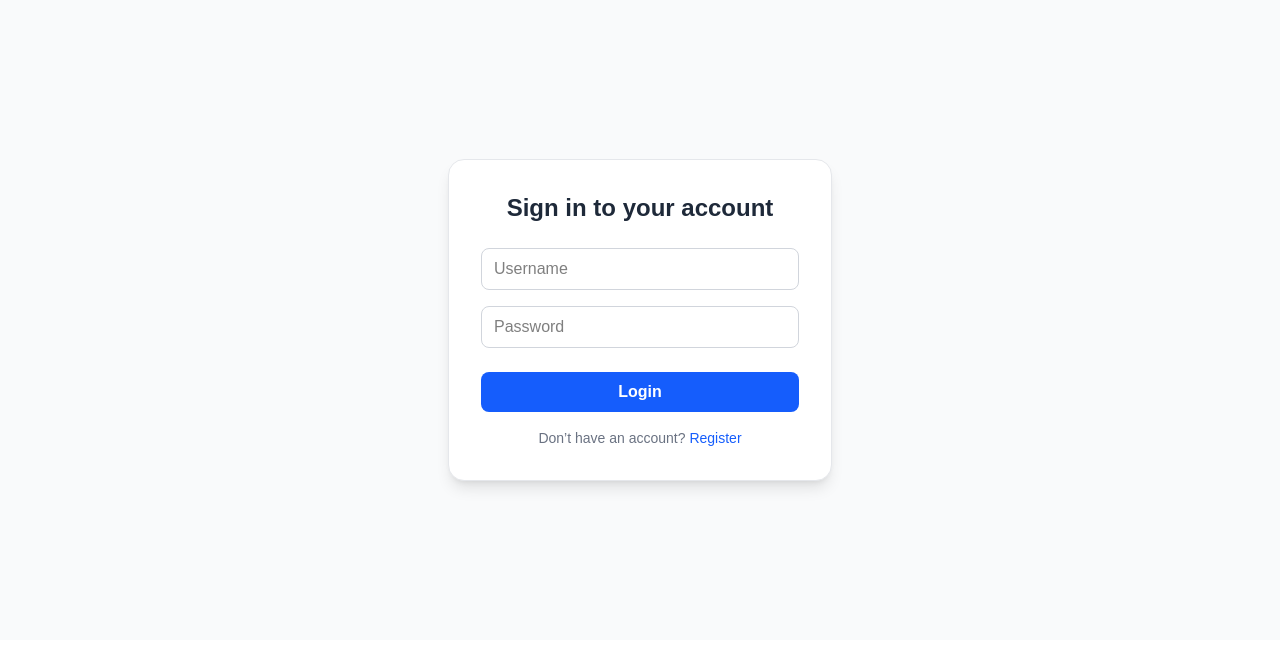
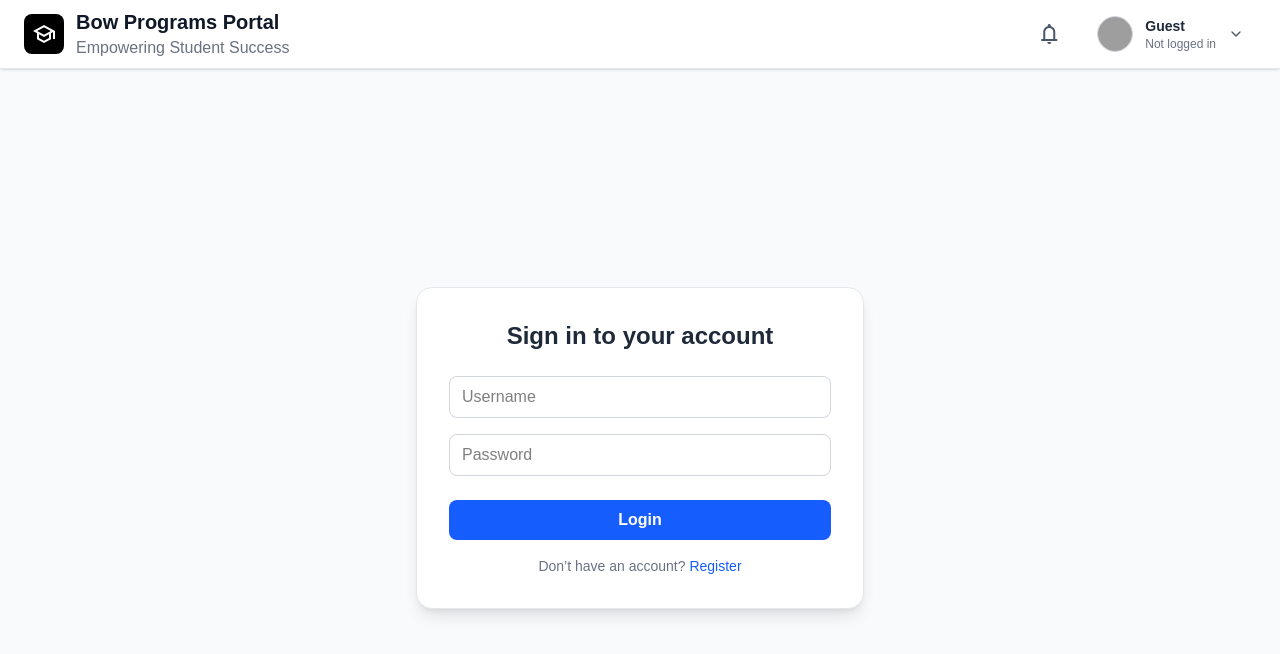
Before and after one commit to Lorenzo-Ronzani/web_programming_project, a React (Vite) app: page /login in a window 1280 px wide. Shown: the top 654 px of the page. Built offline with nearby package versions, Linux system fonts and the light colour scheme; grey boxes are pictures that could not be loaded; a web font is replaced by a local one.

Commit message:
update login pago

```diff
--- a/src/pages/LoginPage.jsx
+++ b/src/pages/LoginPage.jsx
@@ -1,16 +1,21 @@
 import React, { useState } from "react";
 import { useNavigate } from "react-router-dom";
 import { useAuth } from "../context/AuthContext";
+import TopBar from "../components/topbar/TopBar";
 
 /*
-  LoginPage:
-  - Displays a standalone login form.
-  - Uses AuthContext to validate credentials (from users.json).
+  LoginPage
+  ---------------------
+  - Displays a standalone login form below the TopBar.
+  - Uses AuthContext to validate credentials from users.json.
   - Redirects to the home page ("/") after successful login.
+  - Fixed layout spacing: no margin above the TopBar.
 */
+
 const LoginPage = () => {
-  const { login } = useAuth(); // imported from context
+  const { login } = useAuth();
   const navigate = useNavigate();
+
   const [username, setUsername] = useState("");
   const [password, setPassword] = useState("");
   const [error, setError] = useState("");
@@ -19,17 +24,25 @@ const LoginPage = () => {
     e.preventDefault();
     const success = login(username, password);
     if (success) {
-      navigate("/"); // redirect to home after login
+      navigate("/"); // ✅ Redirect to home page
     } else {
       setError("Invalid username or password");
     }
   };
 
   return (
-    <div className="flex flex-col items-center justify-center h-[80vh] bg-gray-50">
+    <div className="min-h-screen flex flex-col bg-gray-50 overflow-hidden">
+      {/* ✅ Fixed TopBar at top (no space above) */}
+      <div className="fixed top-0 left-0 w-full z-50">
+        <TopBar />
+      </div>
+
+      {/* ==== Centered Login Form ==== */}
+      <div className="flex flex-1 items-center justify-center px-4 pt-24">
+        {/* 👆 added pt-24 (padding-top) to prevent overlap with TopBar */}
         <form
           onSubmit={handleSubmit}
-        className="bg-white shadow-lg rounded-2xl p-8 w-96 border border-gray-200"
+          className="bg-white shadow-lg rounded-2xl p-8 w-full max-w-md border border-gray-200"
         >
           <h1 className="text-2xl font-bold text-center mb-6 text-gray-800">
             Sign in to your account
@@ -44,7 +57,7 @@ const LoginPage = () => {
             placeholder="Username"
             value={username}
             onChange={(e) => setUsername(e.target.value)}
-          className="w-full border border-gray-300 rounded-lg px-3 py-2 mb-4 focus:ring-2 focus:ring-blue-500"
+            className="w-full border border-gray-300 rounded-lg px-3 py-2 mb-4 focus:ring-2 focus:ring-blue-500 outline-none"
           />
 
           <input
@@ -52,7 +65,7 @@ const LoginPage = () => {
             placeholder="Password"
             value={password}
             onChange={(e) => setPassword(e.target.value)}
-          className="w-full border border-gray-300 rounded-lg px-3 py-2 mb-6 focus:ring-2 focus:ring-blue-500"
+            className="w-full border border-gray-300 rounded-lg px-3 py-2 mb-6 focus:ring-2 focus:ring-blue-500 outline-none"
           />
 
           <button
@@ -70,6 +83,7 @@ const LoginPage = () => {
           </p>
         </form>
       </div>
+    </div>
   );
 };
 
```
Lines whose indentation alone changed are shown as unchanged.
